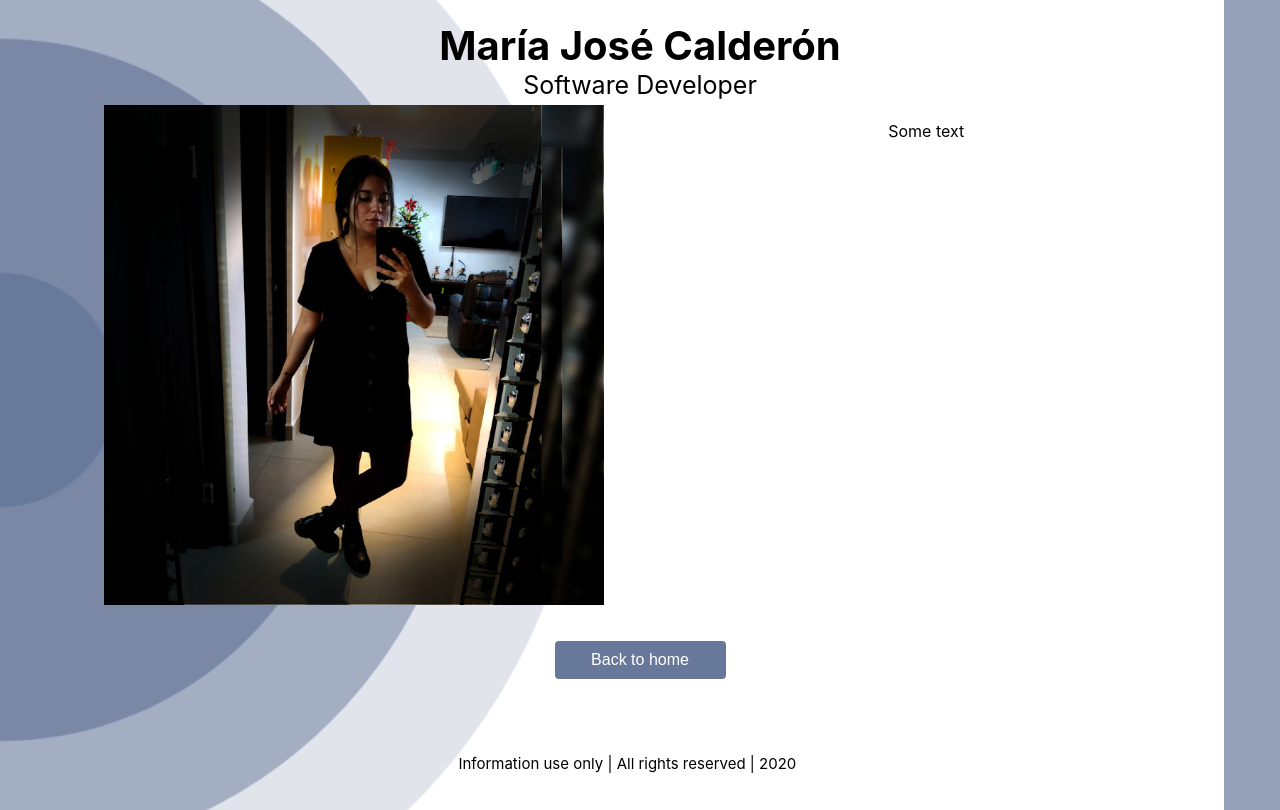
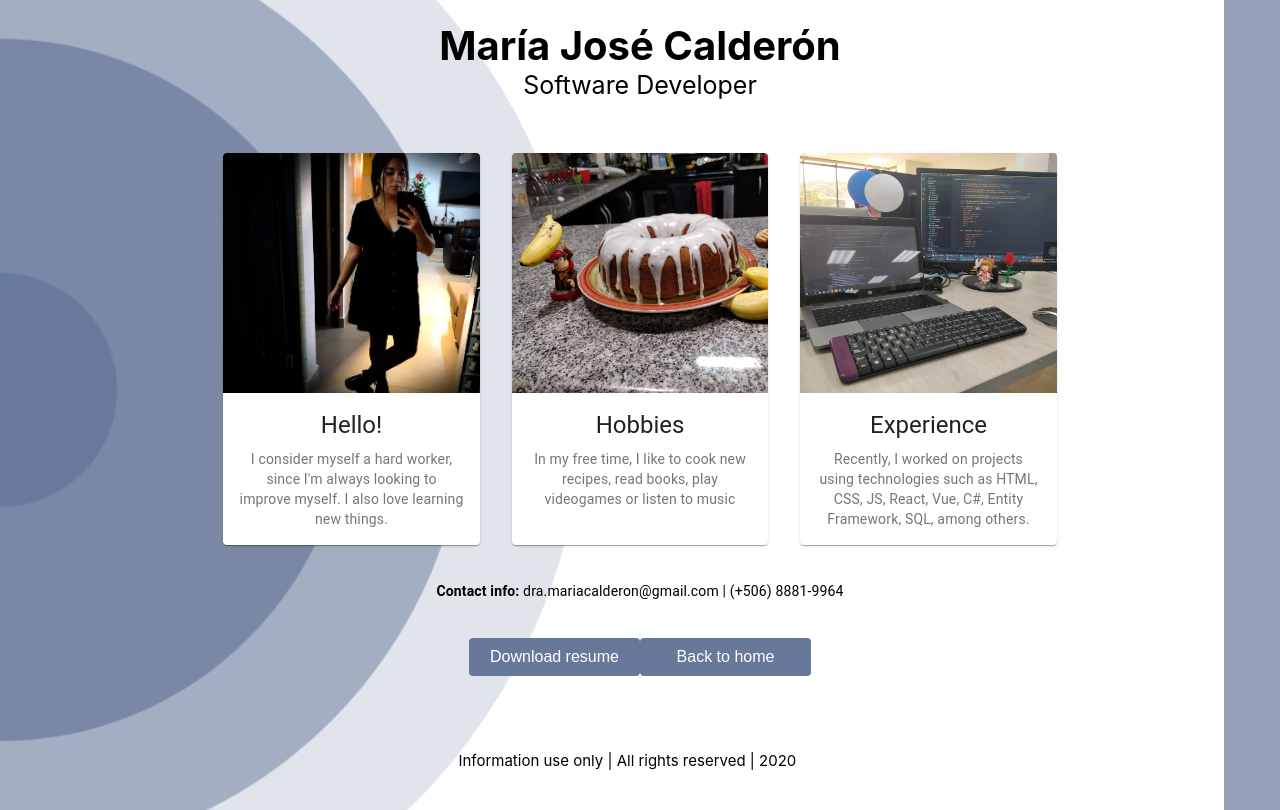
Before and after one commit to mjocal/CV-MariaJoseCalderon, a React (Create React App) app: page /aboutMe in a window 1280 px wide. Built offline with nearby package versions, Linux system fonts and the light colour scheme.

Commit message:
modified aboutMe section

```diff
--- /dev/null
+++ b/src/components/AboutMe/aboutMeData.js
@@ -0,0 +1,23 @@
+export const aboutMeData = [
+	{
+		title: 'Hello!',
+		description:
+			"I consider myself a hard worker, since I'm always looking to improve myself. I also love learning new things.",
+		tooltip: 'This is me',
+		image: '/images/profile.jpg',
+	},
+	{
+		title: 'Hobbies',
+		description:
+			'In my free time, I like to cook new recipes, read books, play videogames or listen to music',
+		tooltip: 'Banana cake',
+		image: '/images/bananaCake.jpg',
+	},
+	{
+		title: 'Experience',
+		description:
+			'Recently, I worked on projects using technologies such as HTML, CSS, JS, React, Vue, C#, Entity Framework, SQL, among others.',
+		tooltip: 'Work experience',
+		image: '/images/work.jpeg',
+	},
+]
--- a/src/components/AboutMe/index.js
+++ b/src/components/AboutMe/index.js
@@ -1,9 +1,21 @@
 import React from 'react'
-import { Content, Wrapper } from './styles'
+import { Wrapper } from './styles'
 import { navigate } from '@reach/router'
 import UrlData from '../../store/urlData'
+import { aboutMeData } from './aboutMeData'
 import { StyledButton } from '../../styles'
-import photo from '../../store/images/profile.jpg'
+import pdf from '../../store/files/CV_MaJose_Calderon_SoftwareDeveloper.pdf'
+import {
+	Card,
+	CardActionArea,
+	CardMedia,
+	CardContent,
+	Typography,
+	CardActions,
+	Button,
+	Divider,
+} from '@material-ui/core'
+import { Fragment } from 'react'
 
 const AboutMe = () => {
 	const handleClick = () => {
@@ -11,17 +23,49 @@ const AboutMe = () => {
 	}
 
 	return (
-		<Wrapper>
-			<Content>
-				<div className='content-left'>
-					<img src={photo} alt='profile' className='profile-img' />
+		<Fragment>
+			<Wrapper>
+				<div className='cols'>
+					{aboutMeData.map((data) => (
+						<Card className='root card col'>
+							<CardActionArea>
+								<CardMedia
+									className='media'
+									component='img'
+									alt={data.tooltip}
+									image={data.image}
+									title={data.tooltip}
+								/>
+								<CardContent>
+									<Typography gutterBottom variant='h5' component='h2'>
+										{data.title}
+									</Typography>
+									<Typography
+										variant='body2'
+										color='textSecondary'
+										component='p'
+									>
+										{data.description}
+									</Typography>
+								</CardContent>
+							</CardActionArea>
+						</Card>
+					))}
 				</div>
-				<div className='content-right'>
-					<p>Some text</p>
-				</div>
-			</Content>
+				{/* <Divider /> */}
+				<Typography style={{ marginTop: 20 }} variant='body2' gutterBottom>
+					<strong>Contact info: </strong>
+					dra.mariacalderon@gmail.com | (+506) 8881-9964
+				</Typography>
+			</Wrapper>
+			<StyledButton>
+				<a href={pdf} rel='noopener noreferrer' target='_blank'>
+					Download resume
+				</a>
+			</StyledButton>
+
 			<StyledButton onClick={handleClick}>Back to home</StyledButton>
-		</Wrapper>
+		</Fragment>
 	)
 }
 
--- a/src/components/AboutMe/styles.js
+++ b/src/components/AboutMe/styles.js
@@ -1,33 +1,38 @@
 import styled from 'styled-components'
 
-export const StyledH = styled.h1`
-	font-size: 2.8rem;
-	font-weight: 500;
-	color: #fff;
-	text-align: center;
-	text-shadow: 2px 2px #395562;
+export const Wrapper = styled.div`
+	width: 90%;
 	margin: 0 auto;
-`
+	max-width: 80rem;
+	margin-top: 2em !important;
 
-export const Content = styled.div`
-	display: grid;
-	width: 100%;
-	grid-template-areas: 'area-left area-right';
-	grid-template-columns: 1fr 1fr;
-	column-gap: 5px;
-	/* padding-bottom: 50px; */
+	text-align: -webkit-center;
 
-	.content-left {
-		grid-area: area-left;
+	.cols {
+		display: -webkit-box;
+		display: -ms-flexbox;
+		display: flex;
+		-ms-flex-wrap: wrap;
+		flex-wrap: wrap;
+		-webkit-box-pack: center;
+		-ms-flex-pack: center;
+		justify-content: center;
+		margin-top: 2em;
 	}
 
-	.content-right {
-		grid-area: area-right;
+	.col {
+		width: calc(25%);
+		margin: 1rem;
+
+		/* padding: 0 30px; */
 	}
 
-	.profile-img {
-		max-height: 500px;
+	.root {
+		max-width: 345;
+	}
+
+	.media {
+		height: 240px;
+		width: 320px;
 	}
 `
-
-export const Wrapper = styled.div``
```
